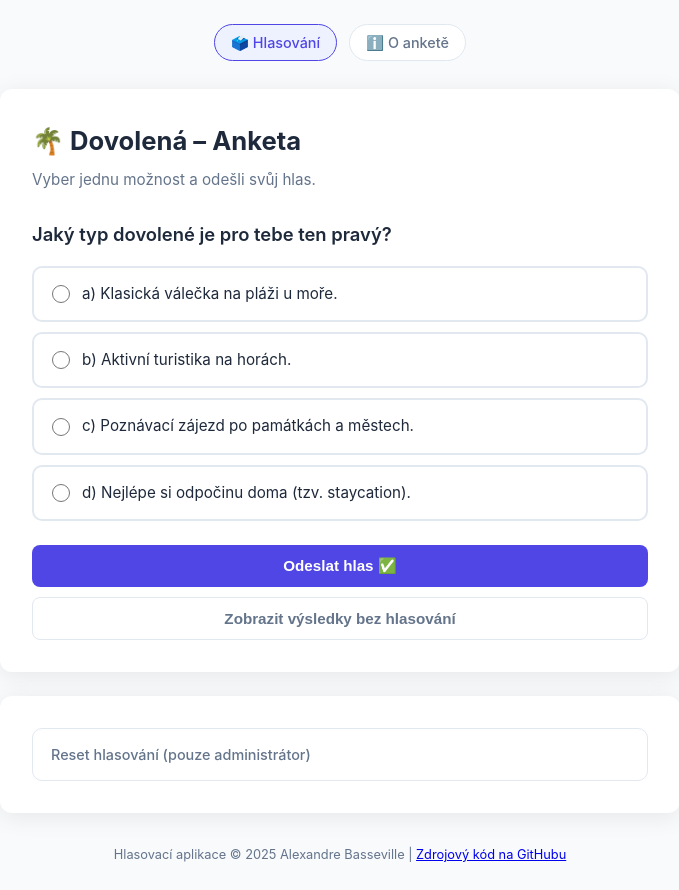
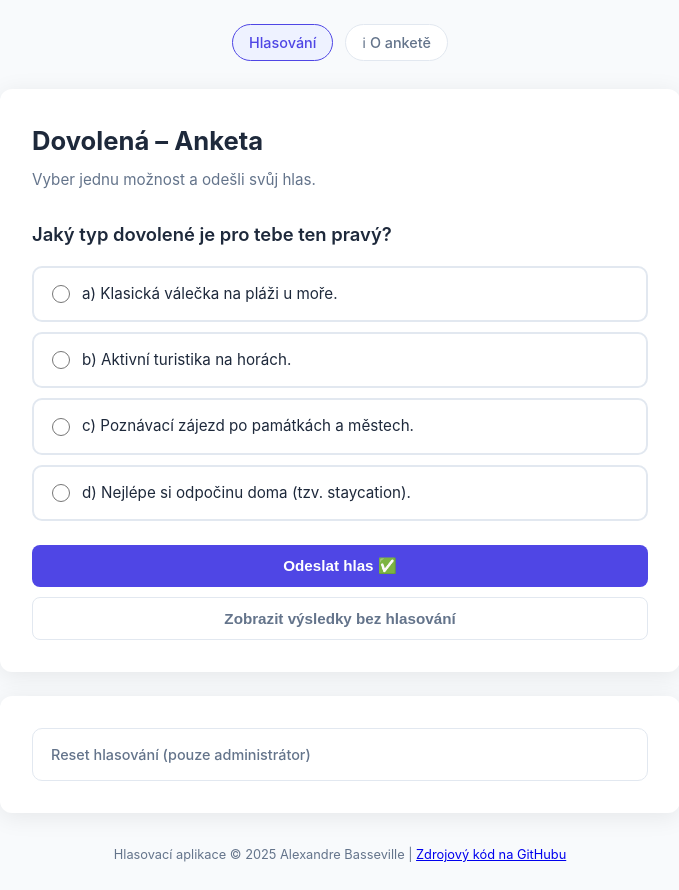
Before and after one commit to Reavenous/anketa-dovolena, a website: page public/index.html in a window 1280 px wide. Shown: the whole page, without its empty margins (300-979 px from the left). Drawn offline with Linux system fonts and the light colour scheme.

Commit message:
odstranění emotikon

```diff
--- a/public/index.html
+++ b/public/index.html
@@ -12,13 +12,13 @@
 
     <!-- ---- Navigace ---- -->
     <nav>
-      <a href="index.html" class="active">🗳️ Hlasování</a>
-      <a href="about.html">ℹ️ O anketě</a>
+      <a href="index.html" class="active"> Hlasování</a>
+      <a href="about.html">ℹ O anketě</a>
     </nav>
 
     <!-- ---- Formulář ankety ---- -->
     <div class="card" id="vote-card">
-      <h1>🌴 Dovolená – Anketa</h1>
+      <h1> Dovolená – Anketa</h1>
       <p class="subtitle">Vyber jednu možnost a odešli svůj hlas.</p>
 
       <h2>Jaký typ dovolené je pro tebe ten pravý?</h2>
```
Also changed, not shown: public/about.html (+3 -3 lines).
